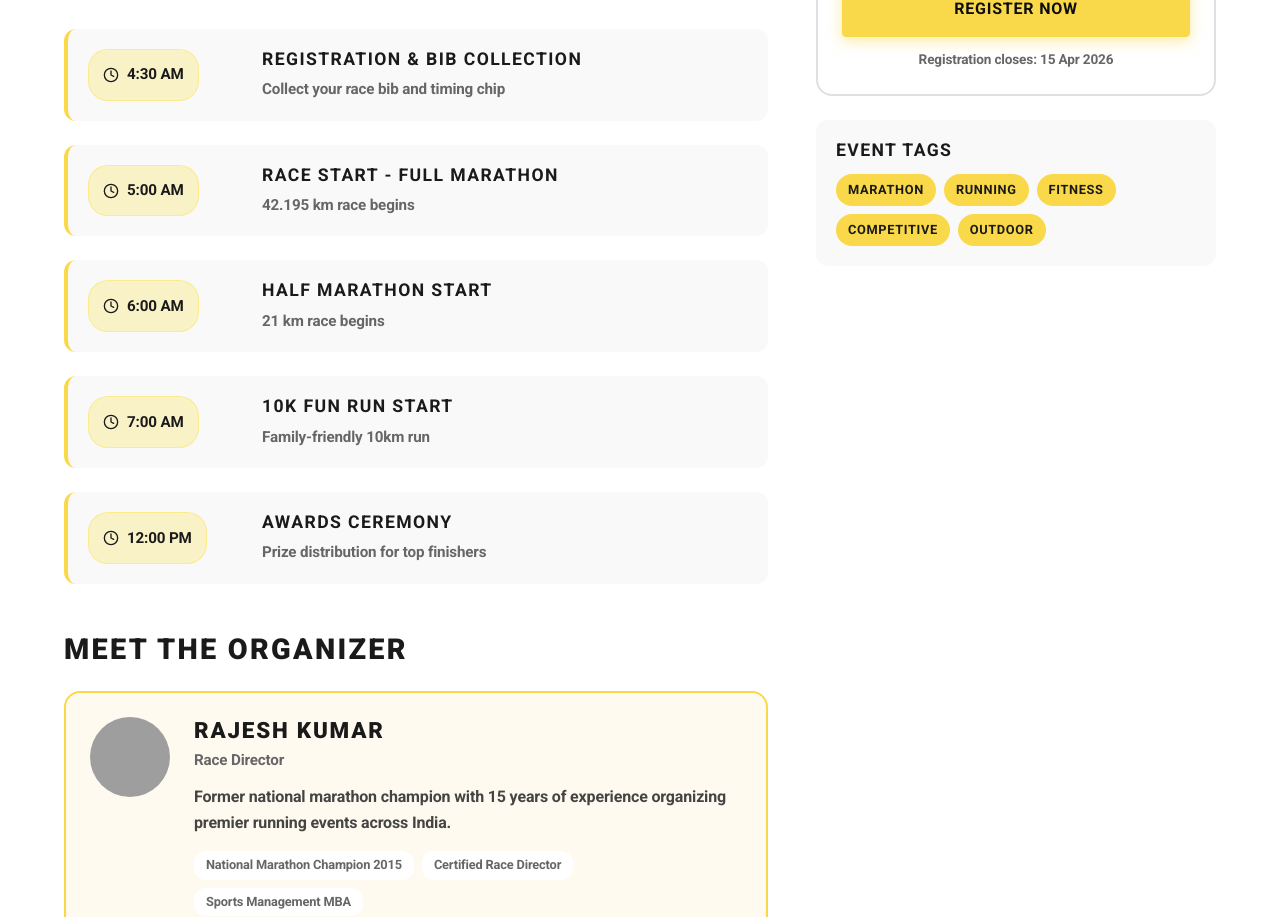
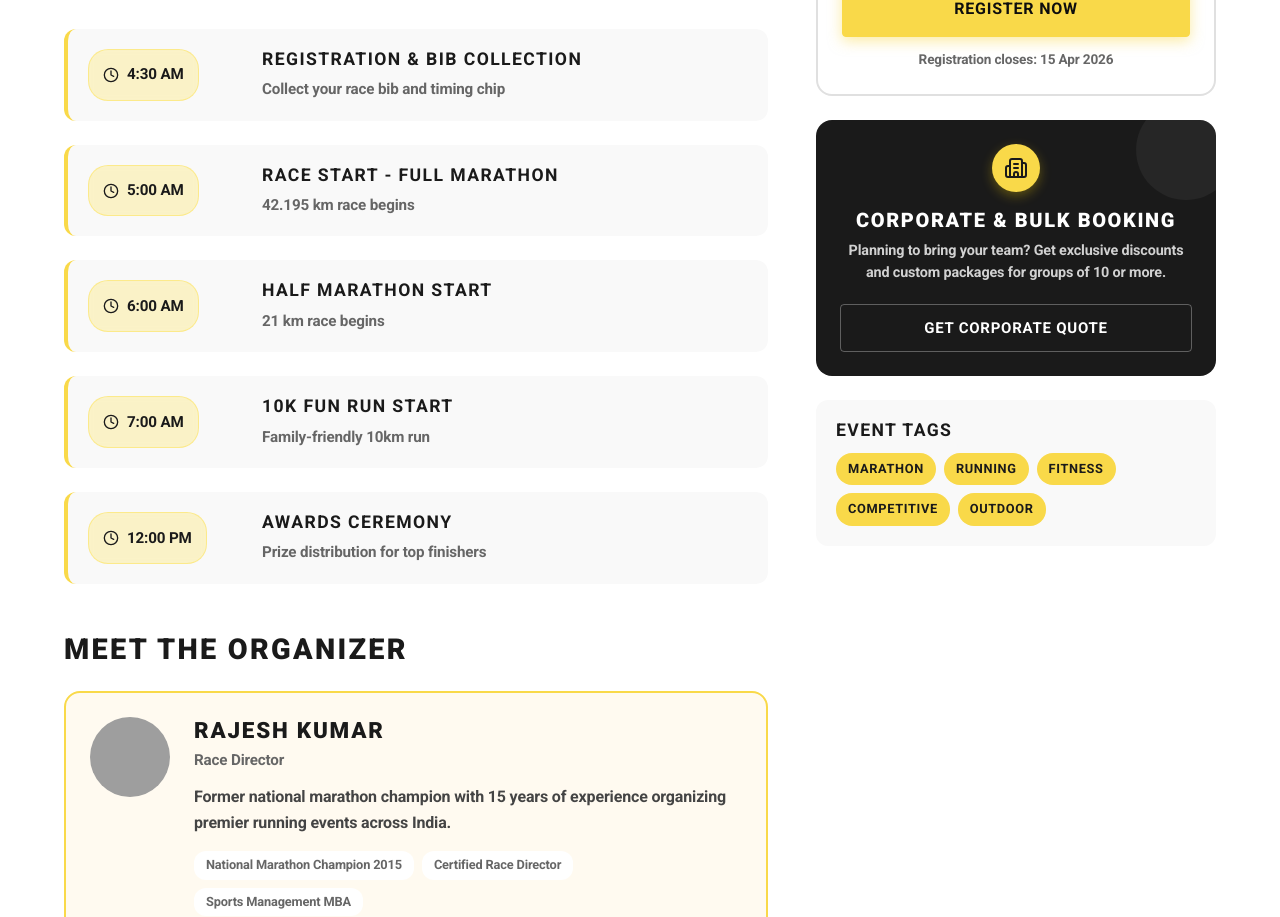
Before and after one commit to Kishorekumarps07/mrcoachpro, a Next.js app: page /events/1 in a window 1280 px wide. Shown: the part 1482-2399 px from the top of the page. Built offline with nearby package versions, Linux system fonts and the light colour scheme; grey boxes are pictures that could not be loaded.

Commit message:
feat: add corporate bulk booking section to events

```diff
--- a/src/components/events/EventDetailView.module.css
+++ b/src/components/events/EventDetailView.module.css
@@ -502,6 +502,72 @@
     font-weight: 500;
 }
 
+/* Bulk Booking Card */
+.bulkBookingCard {
+    background: #1a1a1a;
+    /* Dark contrast card */
+    border-radius: 16px;
+    padding: 24px;
+    color: #FFFFFF;
+    text-align: center;
+    position: relative;
+    overflow: hidden;
+}
+
+.bulkBookingCard::before {
+    /* Abstract decorative circle */
+    content: '';
+    position: absolute;
+    top: -20px;
+    right: -20px;
+    width: 100px;
+    height: 100px;
+    background: rgba(255, 255, 255, 0.05);
+    border-radius: 50%;
+}
+
+.bulkIconWrapper {
+    display: flex;
+    justify-content: center;
+    margin-bottom: 16px;
+}
+
+.bulkIconCircle {
+    width: 48px;
+    height: 48px;
+    background: var(--accent-yellow);
+    border-radius: 50%;
+    display: flex;
+    align-items: center;
+    justify-content: center;
+    box-shadow: 0 4px 12px rgba(255, 215, 0, 0.3);
+}
+
+.bulkTitle {
+    font-size: 1.25rem;
+    font-weight: 800;
+    color: #FFFFFF;
+    margin-bottom: 8px;
+    font-family: var(--font-heading);
+}
+
+.bulkText {
+    font-size: 0.9rem;
+    color: rgba(255, 255, 255, 0.8);
+    margin-bottom: 20px;
+    line-height: 1.5;
+}
+
+.bulkButton {
+    border-color: rgba(255, 255, 255, 0.3) !important;
+    color: #FFFFFF !important;
+}
+
+.bulkButton:hover {
+    background: #FFFFFF !important;
+    color: #1a1a1a !important;
+}
+
 .mobileRegisterBtn {
     background: var(--accent-yellow);
     color: #1a1a1a;
--- a/src/components/events/EventDetailView.tsx
+++ b/src/components/events/EventDetailView.tsx
@@ -5,7 +5,7 @@ import { useRouter } from 'next/navigation';
 import Image from 'next/image';
 import { Navbar } from '@/components/layout/Navbar';
 import { Event } from '@/data/events';
-import { Calendar, Clock, MapPin, Users, Share2, CheckCircle } from 'lucide-react';
+import { Calendar, Clock, MapPin, Users, Share2, CheckCircle, Building2 } from 'lucide-react';
 import { Button } from '@/components/ui/Button';
 import styles from './EventDetailView.module.css';
 
@@ -215,6 +215,27 @@ export const EventDetailView = ({ event }: EventDetailViewProps) => {
                             </p>
                         </div>
 
+                        {/* Bulk / Corporate Booking */}
+                        <div className={styles.bulkBookingCard}>
+                            <div className={styles.bulkIconWrapper}>
+                                <div className={styles.bulkIconCircle}>
+                                    <Building2 size={24} color="#1a1a1a" />
+                                </div>
+                            </div>
+                            <h3 className={styles.bulkTitle}>Corporate & Bulk Booking</h3>
+                            <p className={styles.bulkText}>
+                                Planning to bring your team? Get exclusive discounts and custom packages for groups of 10 or more.
+                            </p>
+                            <Button
+                                fullWidth
+                                variant="secondary"
+                                className={styles.bulkButton}
+                                onClick={() => window.location.href = 'mailto:corporate@mrcoach.in?subject=Bulk Booking Inquiry'}
+                            >
+                                Get Corporate Quote
+                            </Button>
+                        </div>
+
                         {/* Event Tags */}
                         <div className={styles.tagsCard}>
                             <h4 className={styles.tagsTitle}>Event Tags</h4>
```
